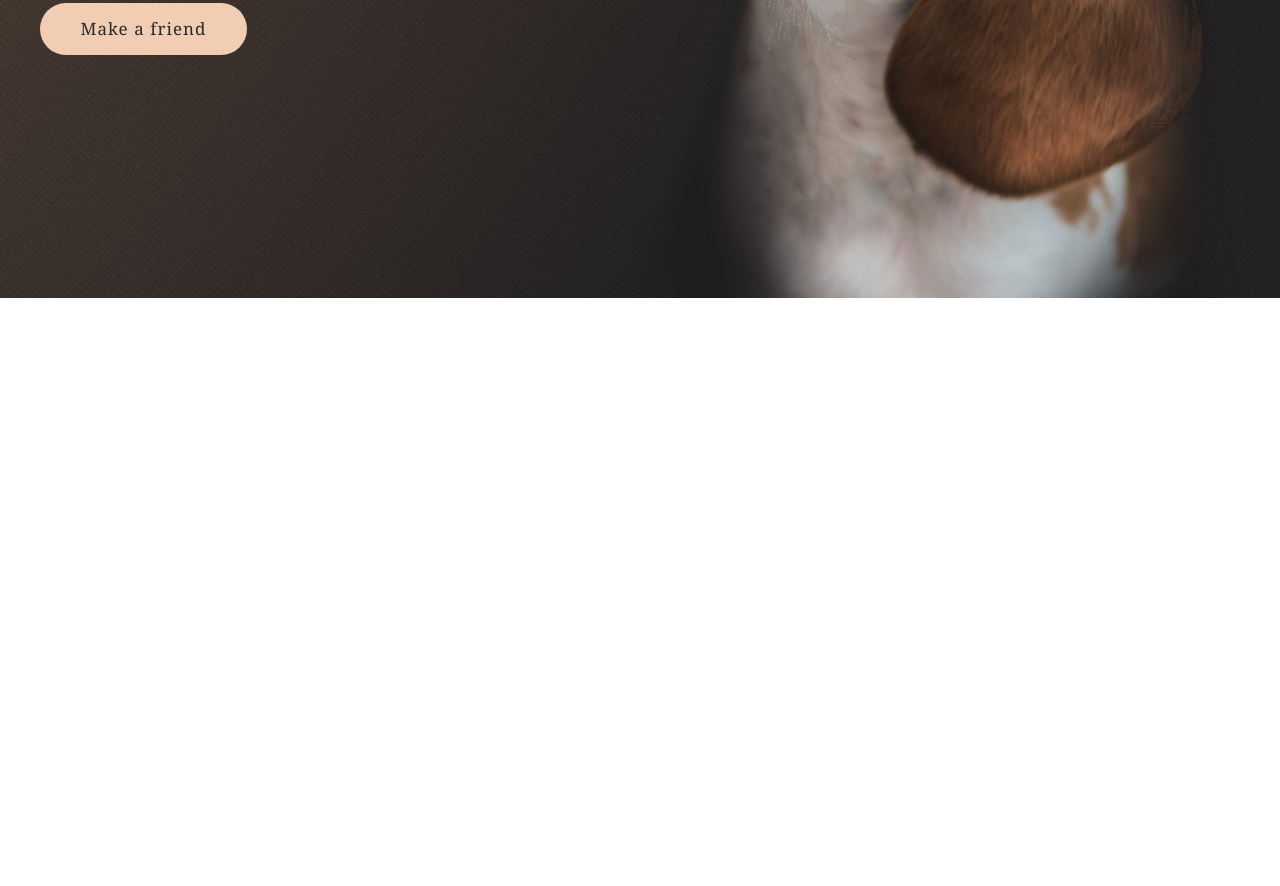
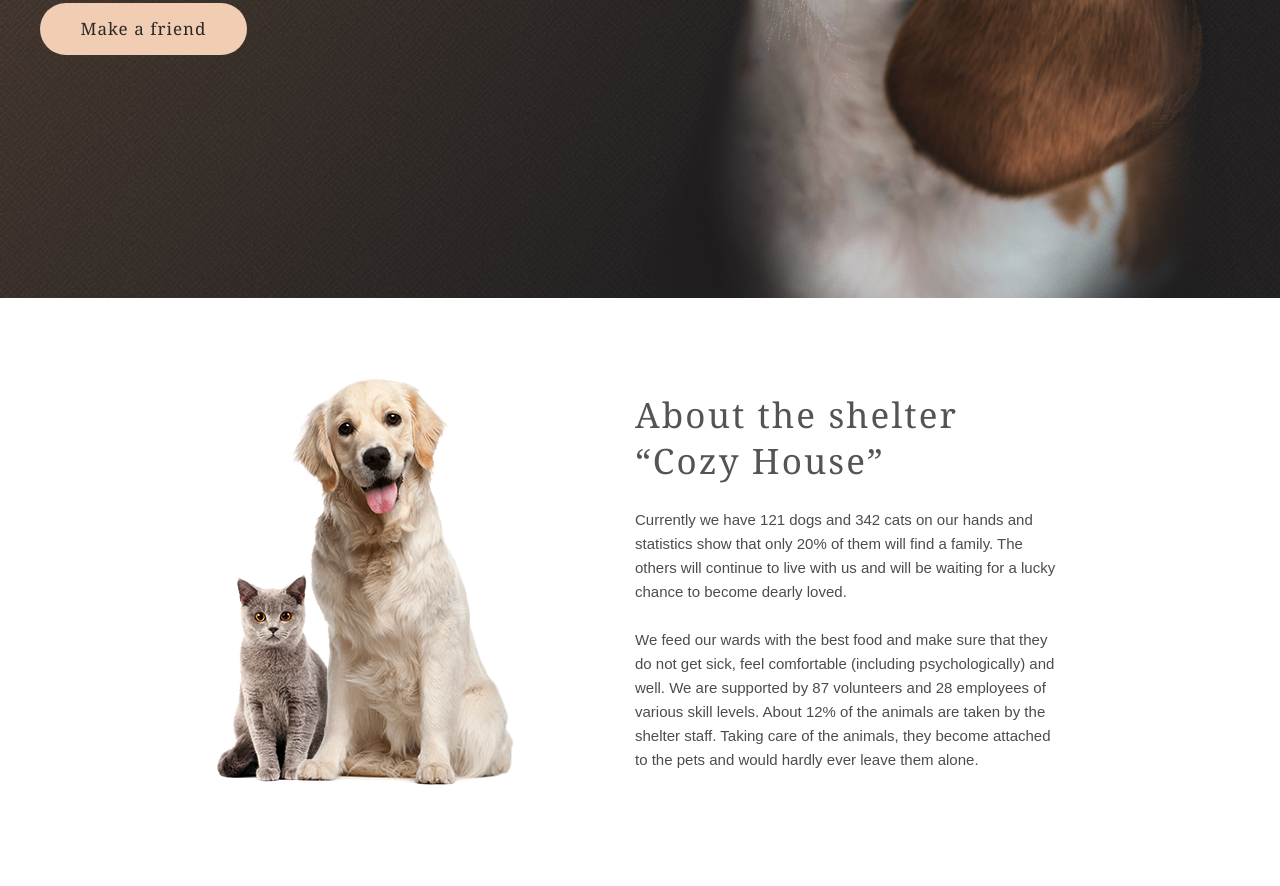
Before and after one commit to yulya-radevich/Cozy-House, a website built with webpack: page index.html in a window 1280 px wide. Shown: the part 610-1496 px from the top of the page. Before the commit the page ends 912 px from the top, so only its background shows below. Built offline with nearby package versions, Linux system fonts and the light colour scheme; files whose address does not match are found by name.

Commit message:
feat: add about-pets section

```diff
--- a/index.html
+++ b/index.html
@@ -29,14 +29,42 @@
     <section class="main-page">
         <div class="main-page__container">
             <div class="main-page__box">
-                <h1 class="main-page__title">Not only people need a house</h1>
-                <p class="main-page__text">We offer to give a chance to a little and nice puppy with an
-                    extremely wide and open heart. He or she will love you more than anybody else in the world, you will
-                    see!</p>
-                <button class="header__button">Make a friend</button>
+                <div class="main-page__box-text">
+                    <h1 class="main-page__title">Not only people need a house</h1>
+                    <p class="main-page__text">We offer to give a chance to a little and nice puppy with an
+                        extremely wide and open heart. He or she will love you more than anybody else in the world, you
+                        will
+                        see!</p>
+                    <button class="header__button">Make a friend</button>
+                </div>
+                    <img class="main-img__puppy" src="src/img/start-screen-puppy.png" alt="Photo">
             </div>
-            <div class="main-img__puppy">
-                <img src="src/img/start-screen-puppy.png" alt="Photo">
+        </div>
+    </section>
+    <section class="about-pets">
+        <div class="about-pets__container">
+            <div class="about-pets__box">
+                    <img src="src/img/about-pets.png" alt="Photo">
+                <div class="about-pets__text-box">
+                    <h3 class="about-pets__title">
+                        About the shelter “Cozy House”
+                    </h3>
+                    <p class="about-pets__text">
+                        Currently we have 121 dogs and 342 cats on our hands and statistics show that only 20% of them
+                        will
+                        find a family. The others will continue to live with us and will be waiting for a lucky chance
+                        to
+                        become dearly loved.
+                    </p>
+                    <p class="about-pets__text">
+                        We feed our wards with the best food and make sure that they do not get sick, feel comfortable
+                        (including psychologically) and well. We are supported by 87 volunteers and 28 employees of
+                        various
+                        skill levels. About 12% of the animals are taken by the shelter staff. Taking care of the
+                        animals,
+                        they become attached to the pets and would hardly ever leave them alone.
+                    </p>
+                </div>
             </div>
         </div>
     </section>
--- a/src/scss/_libs.scss
+++ b/src/scss/_libs.scss
@@ -355,3 +355,9 @@ li {
 a {
   text-decoration: none;
 }
+
+*{
+  box-sizing: border-box;
+  margin: 0;
+  padding: 0;
+}
--- a/src/scss/_vars.scss
+++ b/src/scss/_vars.scss
@@ -1,12 +1,16 @@
 $color-whit: #FFFFFF;
 $color-grey: #CDCDCD;
 $color-link: #F1CDB3;
+$color-grey-title: #545454;
+$color-dark-grey: #4C4C4C;
 $color-btn-txt: #292929;
 $georgia-ff: 'Georgia', sans-serif;
 $arial-ff: 'Arial', sans-serif;
 $fs-primary: 15px;
+$fs-button: 17px;
+$fs-grey-title: 35px;
 $fs-title: 44px;
-$fs-button: 17px;
+
 
 %primary-button {
   width: 207px;
--- a/src/scss/style.scss
+++ b/src/scss/style.scss
@@ -58,16 +58,16 @@ body {
 }
 
 .main {
-  display: flex;
-  justify-content: center;
-
   .main-page__container {
     display: flex;
-    justify-content: center;
+    justify-content: space-around;
+
+    .main-page__box {
+      display: flex;
       width: 1200px;
       height: 728px;
 
-    .main-page__box {
+      .main-page__box-text {
         width: 460px;
         margin-top: 134px;
       }
@@ -98,4 +98,46 @@ body {
     }
   }
 
+  .about-pets__container {
+    width: 100%;
+    height: 588px;
+    background-color: $color-whit;
+    display: flex;
+    justify-content: center;
+    padding-top: 80px;
+
+    .about-pets__box {
+      display: flex;
+      width: 1200px;
+      height: 408px;
+      justify-content: center;
+      align-items: center;
+
+      .about-pets__text-box {
+        width: 430px;
+        height: 380px;
+        margin-left: 120px;
+        display: flex;
+        flex-direction: column;
+        justify-content: space-between;
+
+        .about-pets__title {
+          width: 370px;
+          font-family: $georgia-ff;
+          font-weight: 400;
+          font-size: $fs-grey-title;
+          line-height: 130%;
+          letter-spacing: 0.06em;
+          color: $color-grey-title;
+        }
+
+        .about-pets__text {
+          @extend %text-arial-fs-primary;
+          color: $color-dark-grey;
+        }
+      }
+    }
+  }
+}
+
 @import "media";
```
Also changed, not shown: public/style.css, src/img/about-pets.png (added). Lines whose indentation alone changed are shown as unchanged.
